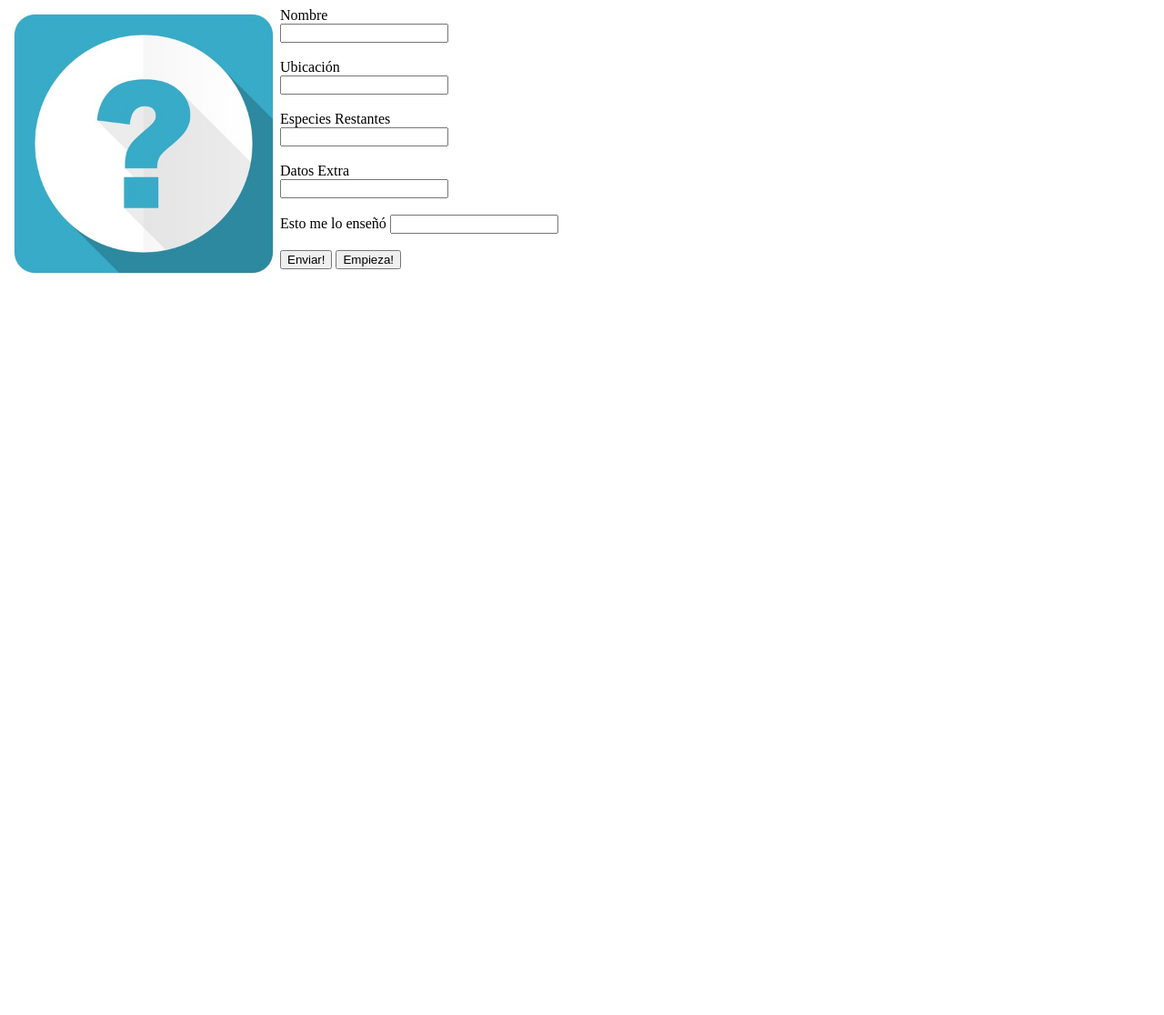
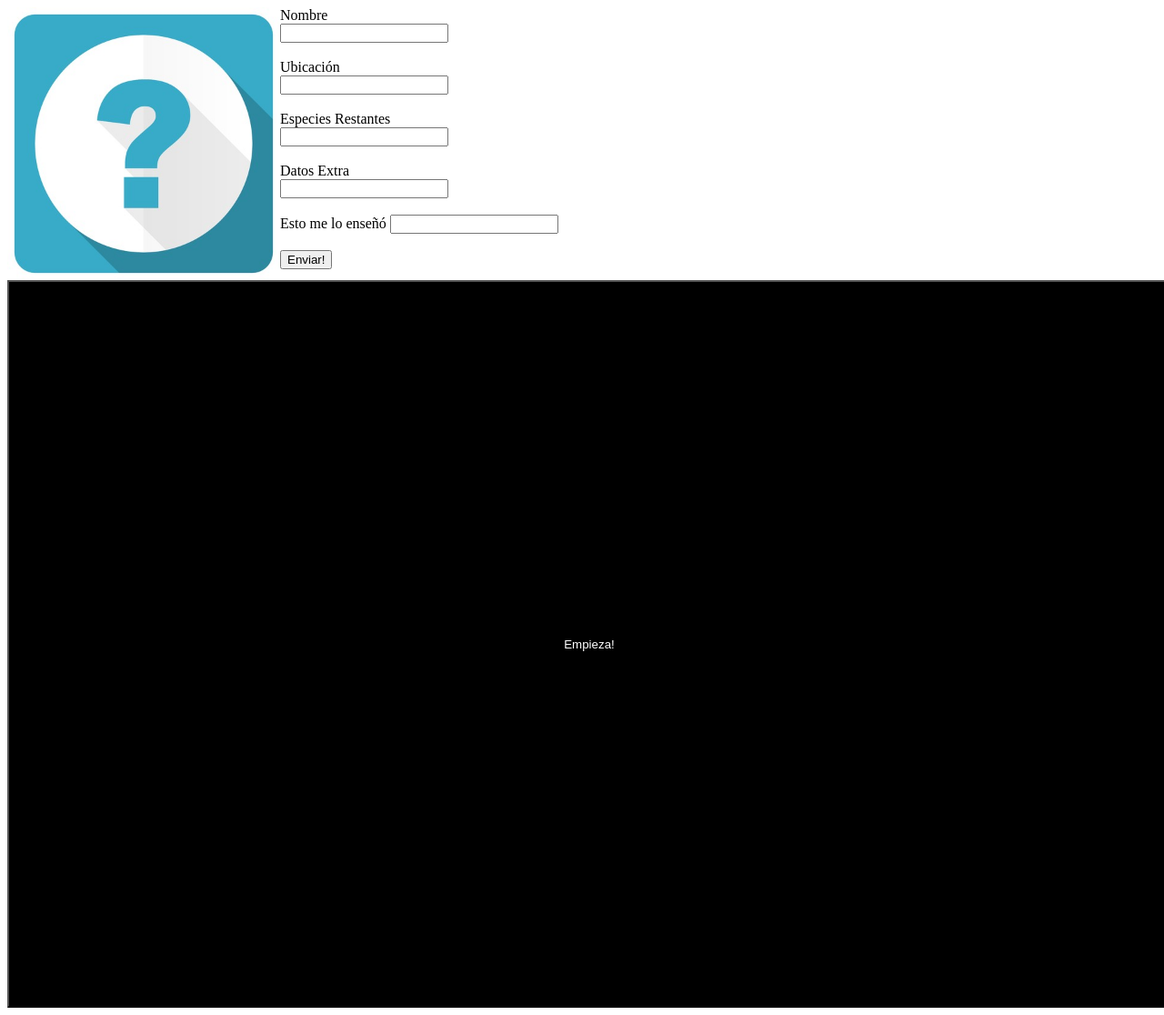
Before and after one commit to uchile-robotics/EndangeredAnimals, a Python web app: template src/animal_tornado/templates/index.html in a window 1280 px wide. Shown: the whole page at 91% size. Before the commit the page ends 301 px from the top, so only its background shows below. Run offline with Jinja, Linux system fonts and the light colour scheme; the template is opened without the code that fills it, so the values that code supplies are empty; some libraries are stand-ins or nearby versions.

Commit message:
change size of the start button

```diff
--- a/src/animal_tornado/static/css/position_follower.css
+++ b/src/animal_tornado/static/css/position_follower.css
@@ -13,6 +13,10 @@
 	height:800px;
 }
 
+
 #starto {
-	position:absolute;
+	background-color: black;
+	color: white;
+	width:1280px;
+	height:800px;
 }
--- a/src/animal_tornado/static/css/style.css
+++ b/src/animal_tornado/static/css/style.css
@@ -7,3 +7,10 @@ body{
 	height:300px;
 	float:left;
 }
+
+#starto {
+	background-color: black;
+	color: white;
+	width:1280px;
+	height:800px;
+}
```
